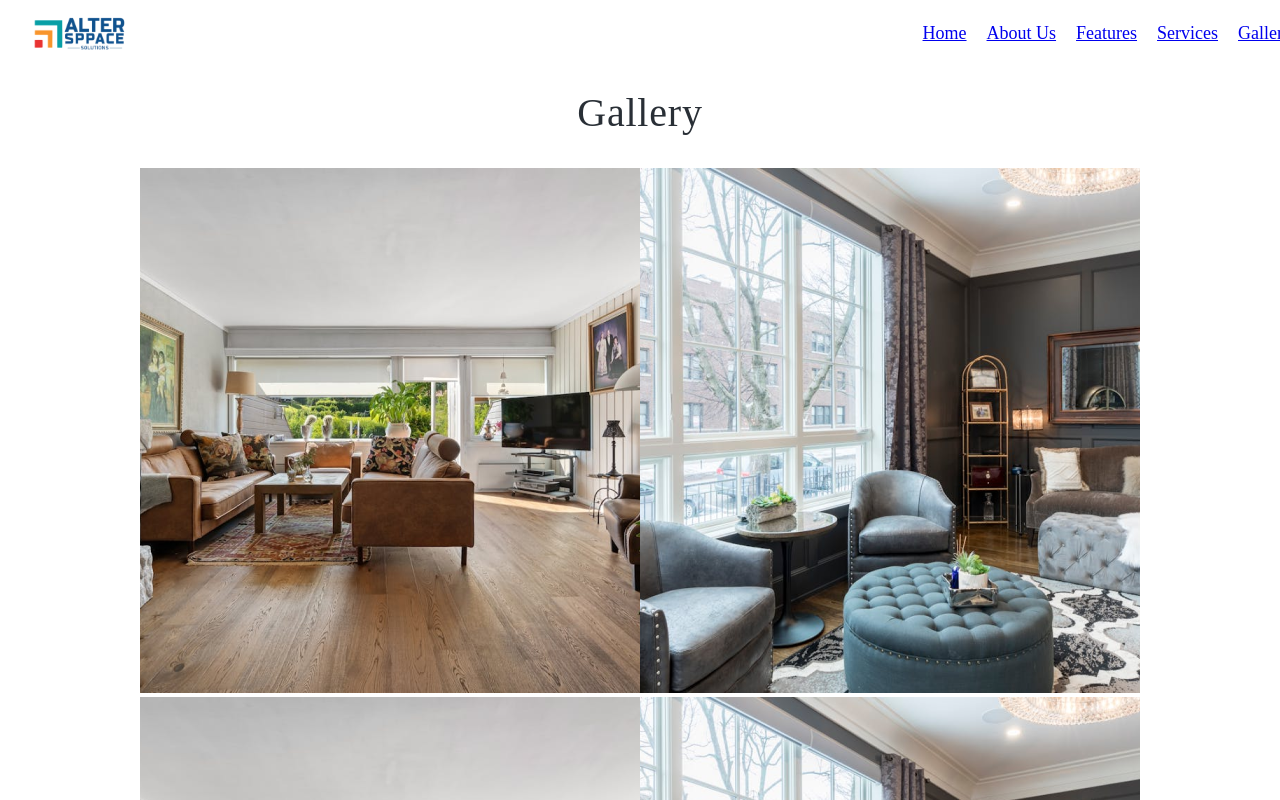
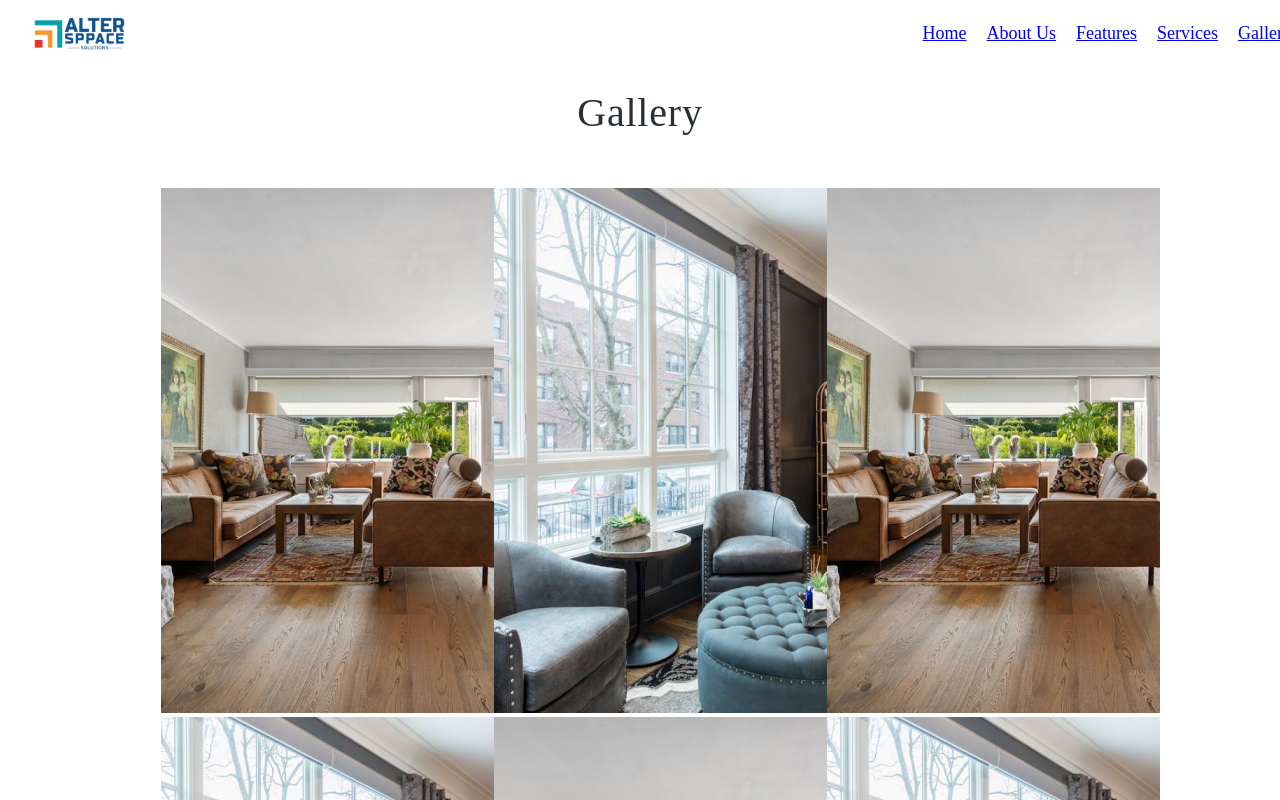
Before and after one commit to Arindam2002/Alter_Sppace, a Next.js app: page /gallery in a window 1280 px wide. Shown: the top 800 px of the page. Built offline with nearby package versions, Linux system fonts and the light colour scheme.

Commit message:
refactoring changes

```diff
--- a/src/app/gallery/gallery.scss
+++ b/src/app/gallery/gallery.scss
@@ -10,13 +10,24 @@
     margin: 30px 0;
   }
 
+  .main-gallery {
+    display: flex;
+    justify-content: center;
+    align-items: center;
+    width: 100%;
+    margin-bottom: 40px;
+    padding: 20px;
+
     .gallery-box {
       display: flex;
       justify-content: center;
+      align-items: center;
       flex-wrap: wrap;
+      max-width: 999px;
 
       .gallery-box-img {
         overflow: hidden;
+        max-width: 333px;
 
         img {
           transition: all 0.3s;
@@ -28,3 +39,4 @@
       }
     }
   }
+}
--- a/src/app/gallery/page.jsx
+++ b/src/app/gallery/page.jsx
@@ -1,6 +1,7 @@
 /* eslint-disable @next/next/no-img-element */
 import React from 'react';
 import Navbar from '@/components/Navbar/Navbar';
+import Footer from '@/components/Footer/Footer';
 import './gallery.scss';
 
 import services1 from '/public/assets/services1.png';
@@ -12,6 +13,7 @@ const Gallery = () => {
       <Navbar />
 
       <h2>Gallery</h2>
+      <div className="main-gallery">
         <div className="gallery-box">
           <div className="gallery-box-img">
             <img src={services1.src} alt="" />
@@ -33,6 +35,9 @@ const Gallery = () => {
           </div>
         </div>
       </div>
+
+      <Footer />
+    </div>
   );
 };
 
```
Lines whose indentation alone changed are shown as unchanged.
